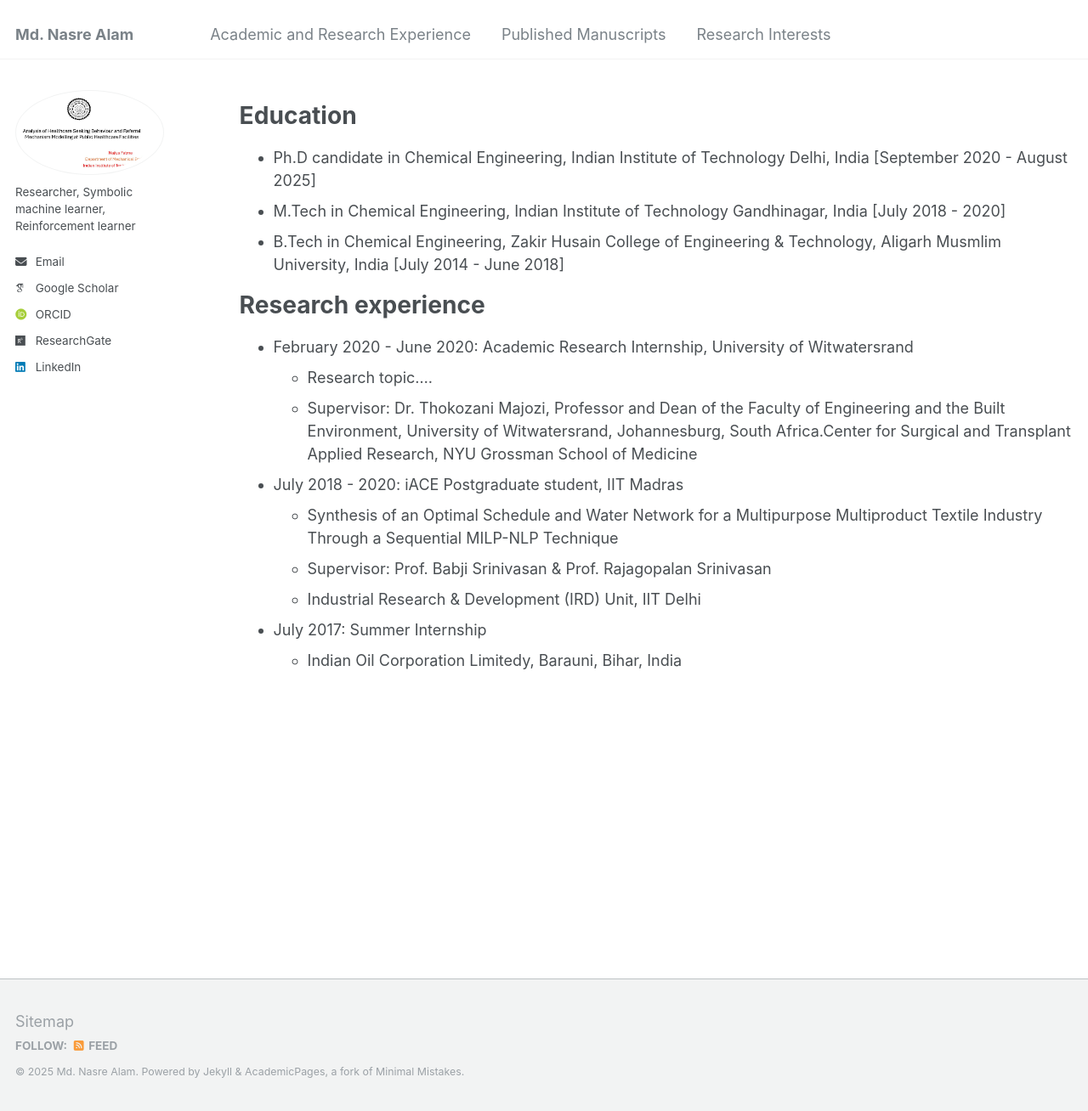
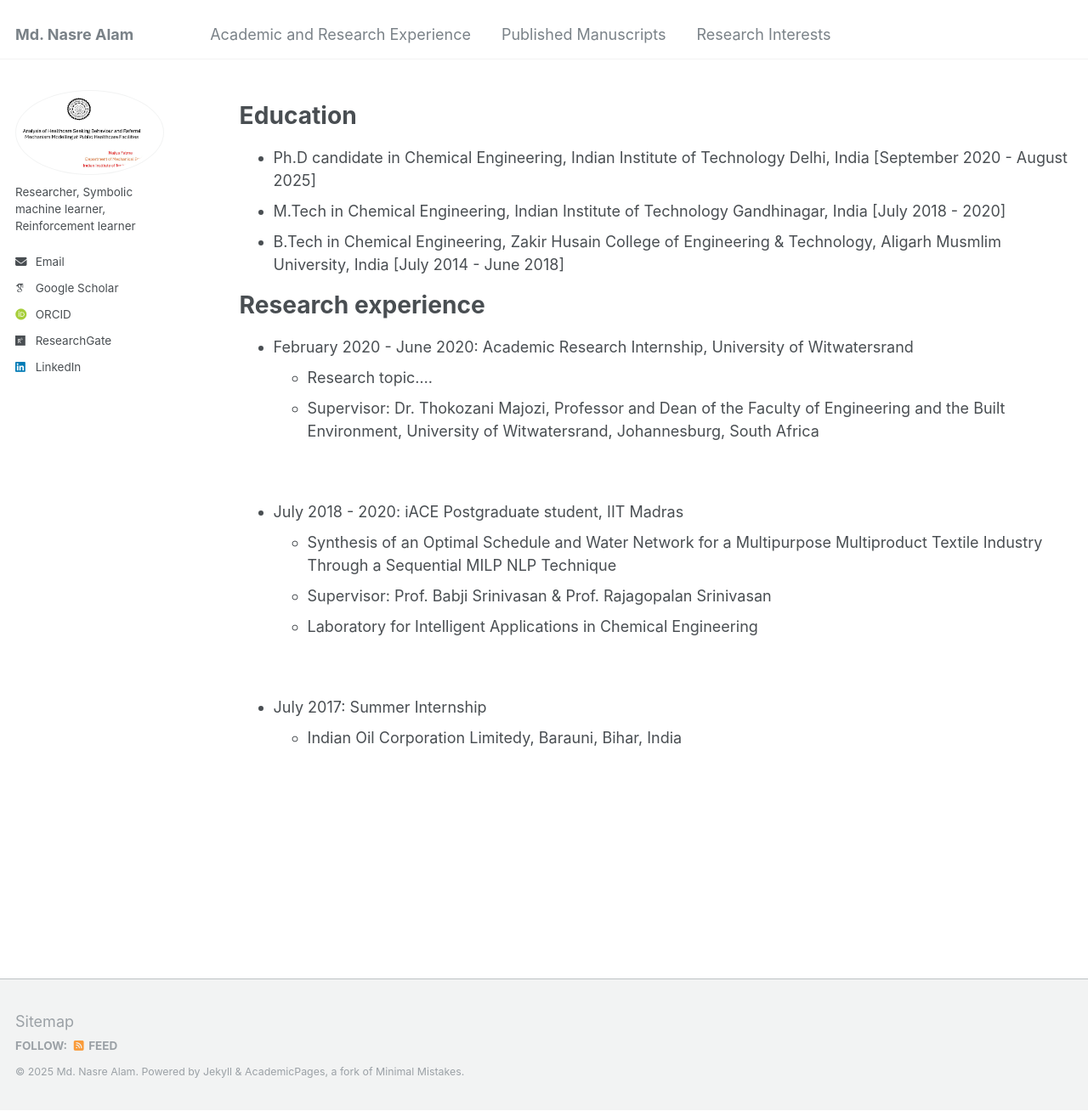
Before and after one commit to mdnasreiit/mdnasreiit.github.io, a Jekyll site: the page built from _pages/cv.md, in a window 1280 px wide and 1308 px high. Shown: the whole window at 85% size. Built offline with Jekyll 4.4.1, drawn with Linux system fonts in a browser that asks for light colours; some web fonts are replaced.

Commit message:
Update cv.md

```diff
--- a/_pages/cv.md
+++ b/_pages/cv.md
@@ -21,11 +21,15 @@ Research experience
 * February 2020 - June 2020: Academic Research Internship, University of Witwatersrand
   * Research topic....
   * Supervisor: Dr. Thokozani Majozi, Professor and Dean of the Faculty of Engineering and the Built Environment, University of
-  Witwatersrand, Johannesburg, South Africa.Center for Surgical and Transplant Applied Research, NYU Grossman School of Medicine <br>
+  Witwatersrand, Johannesburg, South Africa
+
+<br>
 * July 2018 - 2020: iACE Postgraduate student, IIT Madras
-  * Synthesis of an Optimal Schedule and Water Network for a Multipurpose Multiproduct Textile Industry Through a Sequential MILP-NLP Technique
+  * Synthesis of an Optimal Schedule and Water Network for a Multipurpose Multiproduct Textile Industry Through a Sequential MILP
+    NLP Technique
   * Supervisor: Prof. Babji Srinivasan & Prof. Rajagopalan Srinivasan
-  * Industrial Research & Development (IRD) Unit, IIT Delhi
+  * Laboratory for Intelligent Applications in Chemical Engineering
+
 <br>
 * July 2017: Summer Internship
   * Indian Oil Corporation Limitedy, Barauni, Bihar, India
```
